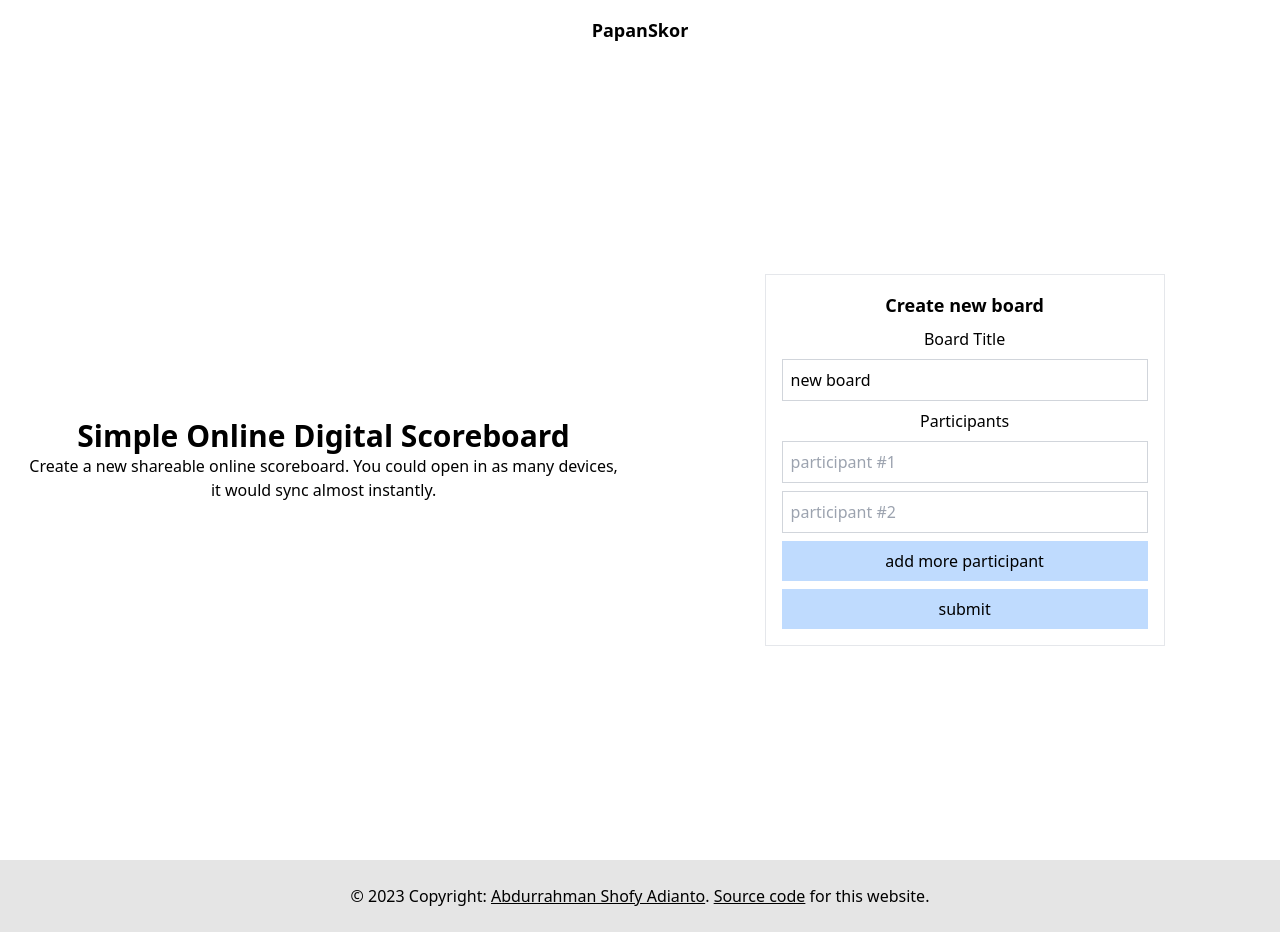
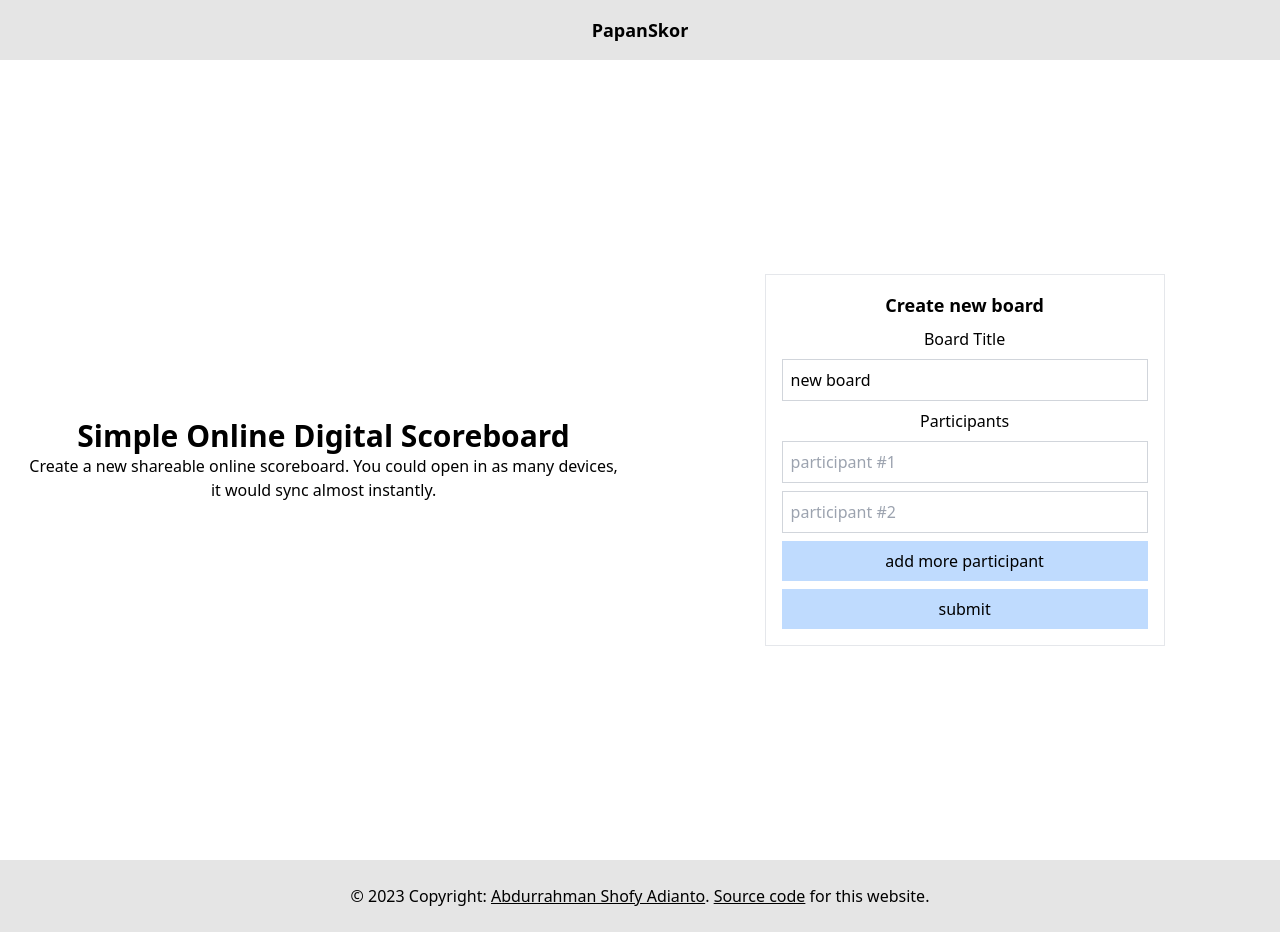
Before and after one commit to azophy/papan-skor, a Nuxt app: page / in a window 1280 px wide. Built offline with nearby package versions, Linux system fonts and the light colour scheme.

Commit message:
udpate styling for navbar & footer

```diff
--- a/layouts/default.vue
+++ b/layouts/default.vue
@@ -1,14 +1,14 @@
 <template>
-  <nav class="p-4 flex items-center justify-center">
+  <nav class="p-4 flex items-center justify-center bg-neutral-200 dark:bg-neutral-700 dark:text-white">
     <NuxtLink to="/" class="font-bold text-lg hover:underline">PapanSkor</NuxtLink>
   </nav>
 
   <slot />
 
-  <footer class="bg-neutral-200 p-6 text-center dark:bg-neutral-700">
+  <footer class="p-6 text-center bg-neutral-200 dark:bg-neutral-700 dark:text-white">
     © {{ year }} Copyright:
     <a class="cursor-pointer underline hover:no-underline" href="https://abdurrahman.adianto.id">Abdurrahman Shofy Adianto</a>.
-    <a class="cursor-pointer underline hover:no-underline" href="https://github.com/azophy/scoreboard-nuxt">Source code</a> for this website.
+    <a class="cursor-pointer underline hover:no-underline" href="https://github.com/azophy/papan-skor">Source code</a> for this website.
   </footer>
 </template>
 
```
